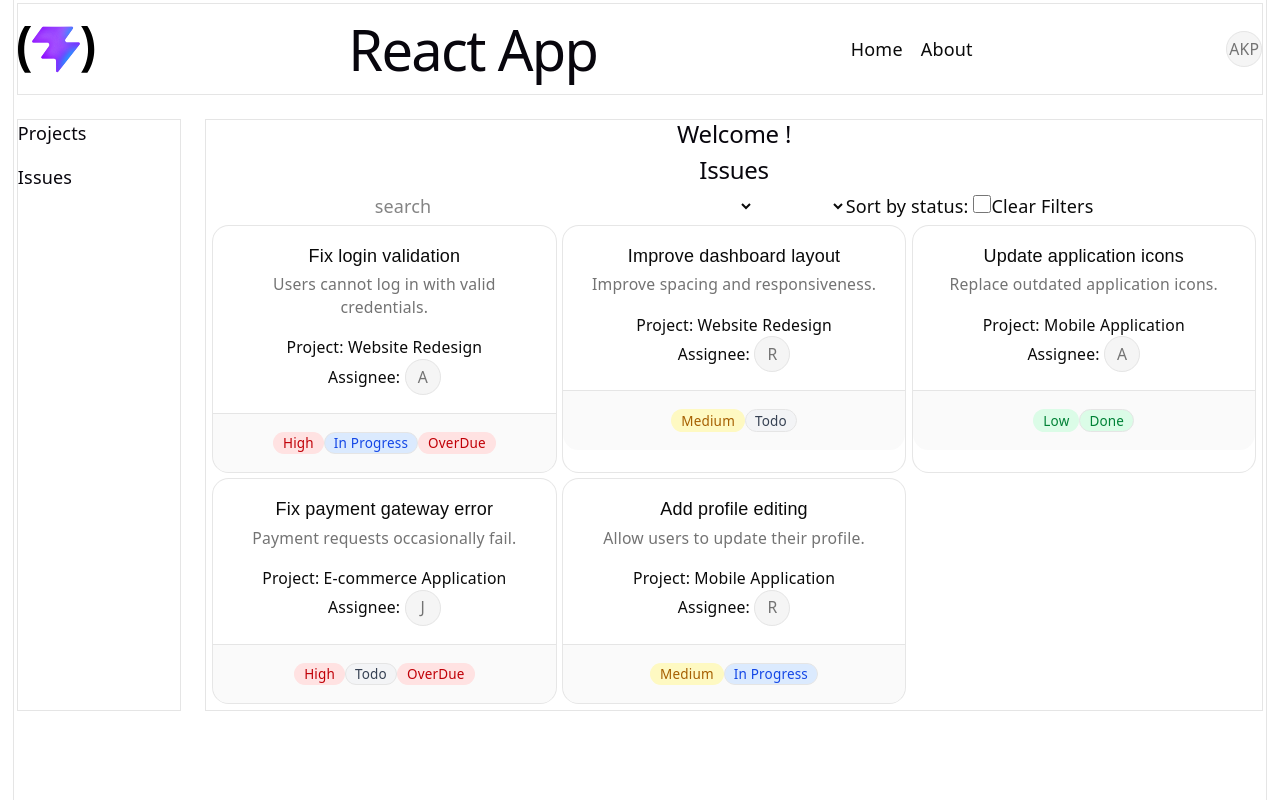
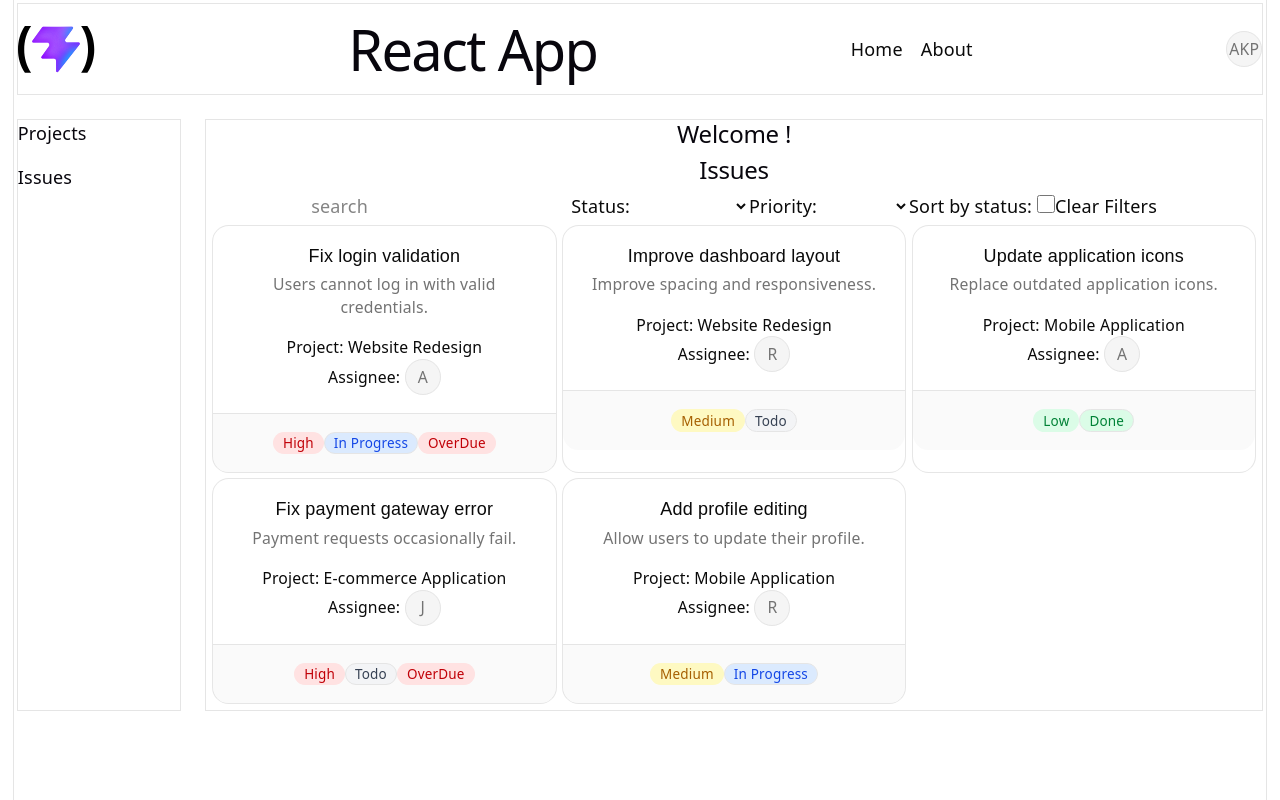
Before and after one commit to akshaykkl10/Phase2, a React (Vite) app in the folder day22/: page / in a window 1280 px wide. Built offline with nearby package versions, Linux system fonts and the light colour scheme.

Commit message:
feat: added labels for filter inputs

```diff
--- a/day22/src/components/FilterOptions.tsx
+++ b/day22/src/components/FilterOptions.tsx
@@ -20,12 +20,14 @@ export default function FilterInputs({search, setSearch, status, setStatus, prio
     return(
         <>
         <input type="search" name="search" id="search-input" onChange={(event) => setSearch(event.target.value)} placeholder='search' value={search}/>
+        <label htmlFor="status-input">Status:</label>
         <select name="status" id="status-input" onChange={(event) => setStatus(event.target.value)} value={status}>
             <option value=""></option>
             <option value="in progress">In progress</option>
             <option value="todo">Todo</option>
             <option value="done">Done</option>
         </select>
+        <label htmlFor="priority-input">Priority:</label>
         <select name="priority" id="priority-input" onChange={(event) => setPriority(event.target.value)} value={priority}>
             <option value=""></option>
             <option value="low">Low</option>
```
